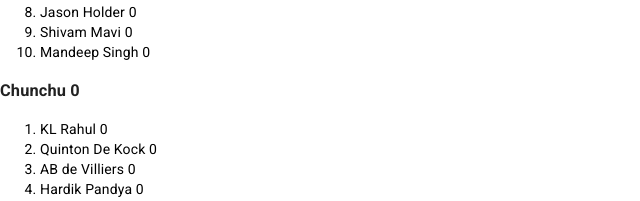
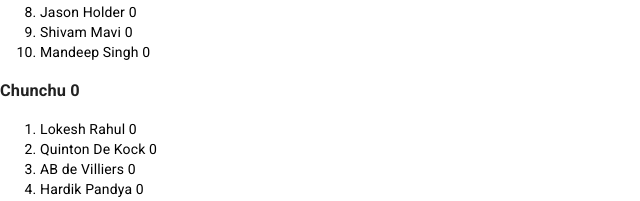
Before and after one commit to manoharlk/ipl-player-points, a Next.js app: page /components/LeaderBoard in a window 1280 px wide. Shown: the part 1083-1284 px from the top of the page, without its empty margins (0-640 px from the left). Built offline with nearby package versions, Linux system fonts and the light colour scheme.

Commit message:
fix typo

```diff
--- a/pages/components/LeaderBoard.js
+++ b/pages/components/LeaderBoard.js
@@ -138,7 +138,7 @@ function getParticipants() {
     {
       name: "Chunchu",
       players: [
-        { name: "KL Rahul", points: 0 },
+        { name: "Lokesh Rahul", points: 0 },
         { name: "Quinton De Kock", points: 0 },
         { name: "AB de Villiers", points: 0 },
         { name: "Hardik Pandya", points: 0 },
```
